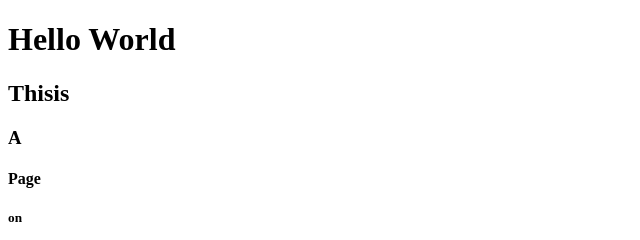
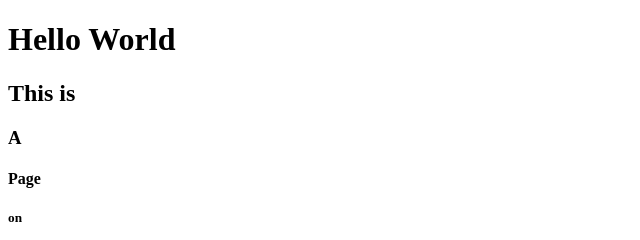
Before and after one commit to NTTUK/NTTUK.github.io, a plain HTML site: page index.html in a window 1280 px wide. Shown: the top 240 px of the page, 0-640 px from the left. Drawn offline with Linux system fonts and the light colour scheme.

Commit message:
Update index.html

```diff
--- a/index.html
+++ b/index.html
@@ -5,7 +5,7 @@
   </head>
   <body>
     <h1>Hello World</h1>
-    <h2>Thisis</h2>
+    <h2>This is</h2>
     <h3>A</h3>
     <h4>Page</h4>
     <h5>on</h5>
```
